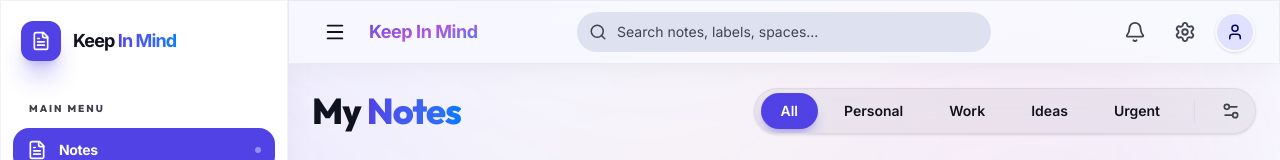
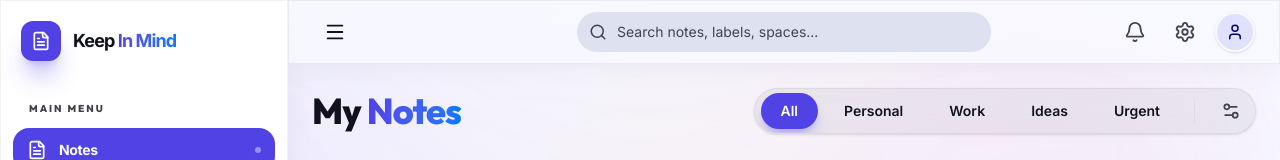
Before and after one commit to masudurrahaman1/keep-in-mind, a React (Vite) app in the folder frontend/: page /notes in a window 1280 px wide. Shown: the top 160 px of the page. Built offline with nearby package versions, Linux system fonts and the light colour scheme; no server answers; sample sign-in values are in the browser's storage.

Commit message:
style: remove redundant logo text from desktop topbar

```diff
--- a/frontend/src/components/TopBar.tsx
+++ b/frontend/src/components/TopBar.tsx
@@ -178,15 +178,6 @@ export default function TopBar({ searchQuery, setSearchQuery, onToggleSidebar, o
           </>
         )}
 
-        {/* Global Logo - Hidden on mobile deep pages */}
-        <div className={clsx(
-          "hidden sm:flex items-center gap-2 ml-1",
-          (currentPath === '/settings' || currentPath.startsWith('/drawing')) && "sm:hidden lg:flex"
-        )}>
-           <div className="text-lg font-black tracking-tight flex items-center gap-1.5 drop-shadow-[0_0_8px_rgba(var(--primary-rgb),0.3)]">
-              <span className="text-transparent bg-clip-text bg-gradient-to-br from-primary via-tertiary to-secondary">Keep In Mind</span>
-            </div>
-        </div>
       </div>
 
       {/* Center: Title (mobile) or Search bar (tablet+) */}
```
